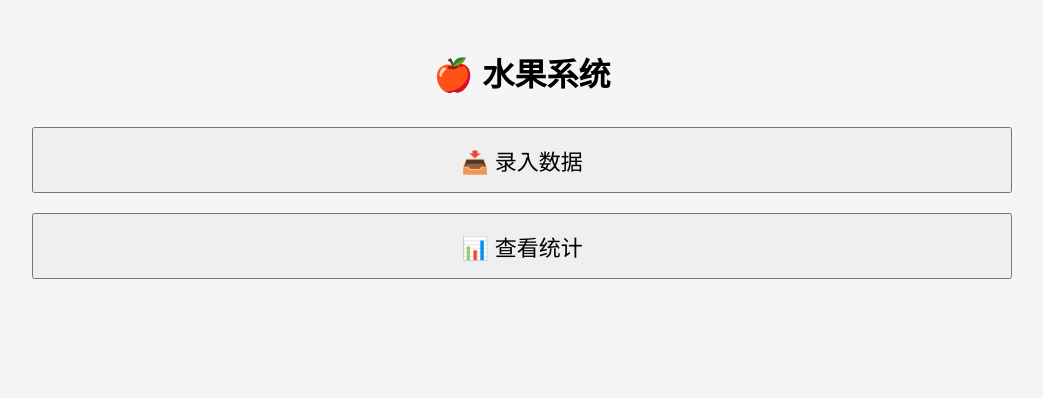
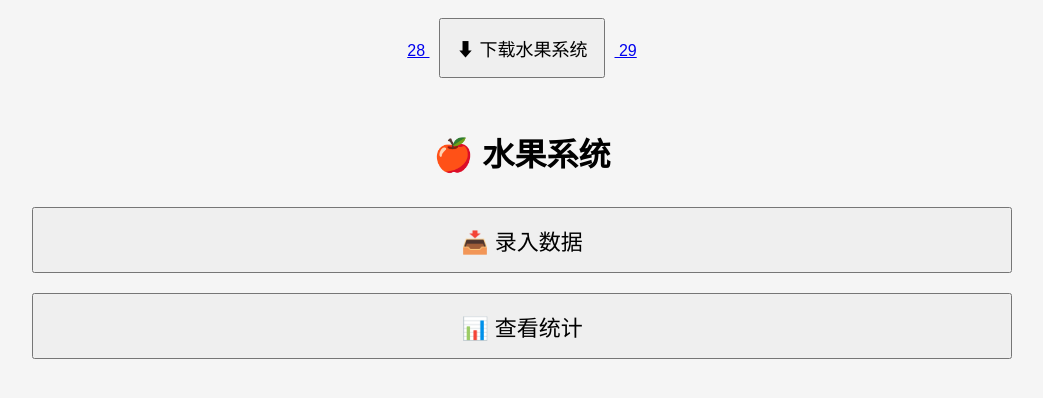
Before and after one commit to lixiao-fruit-system/fruit-app, a plain HTML site: page index.html in a window 1280 px wide. Shown: the whole page, without its empty margins (118-1161 px from the left). Drawn offline with Linux system fonts and the light colour scheme; no server answers.

Commit message:
Update index.html

```diff
--- a/index.html
+++ b/index.html
@@ -24,6 +24,10 @@ button { padding:15px; font-size:18px; margin:10px; }
 
 <body>
 
+
+<a href="./fruit-app.zip" download>
+28     <button>⬇ 下载水果系统</button>
+29 </a>
 <div id="home" class="page active">
   <h1>🍎 水果系统</h1>
   <button class="bigbtn" onclick="showPage('input')">📥 录入数据</button><br>
```
